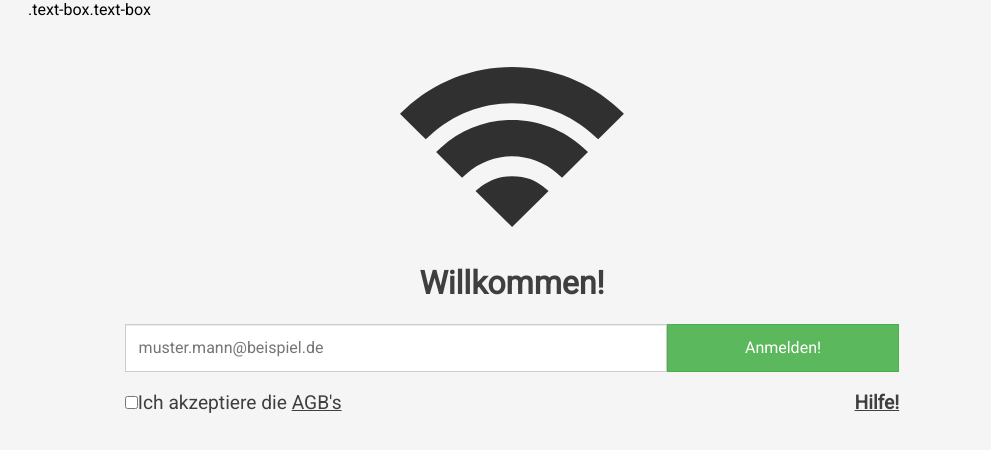
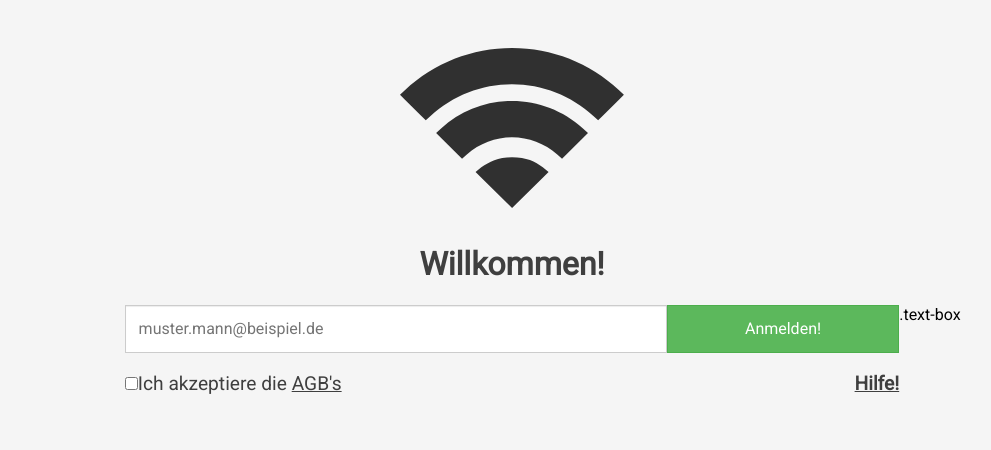
Before and after one commit to max-wil/open_wifi, a plain HTML site: page open_wifi.html in a window 1280 px wide. Both pictures are taken after a click on the element "AGB's". Shown: the whole page, without its empty margins (128-1119 px from the left). Drawn offline with nearby package versions, Linux system fonts and the light colour scheme.

Commit message:
fixing js

```diff
--- a/main.js
+++ b/main.js
@@ -1,10 +1,10 @@
 jQuery(document).ready(function() {
    jQuery(".js_terms").click(function() {
-       jQuery(".container").prepend(".text-box");
+       jQuery(".container").append(".text-box");
        jQuery(".text-box").append(".terms-text")
    });
-   jQuery(".js_terms").click(function() {
-       jQuery(".container").prepend(".text-box");
+   jQuery(".js_help").click(function() {
+       jQuery(".container").append(".text-box");
        jQuery(".text-box").append(".help-text")
    });
 });
--- a/style.css
+++ b/style.css
@@ -73,6 +73,7 @@ p {
 .input-group h3 {
     float: right;
     color: #3f3f3f;
+    cursor: pointer;
 }
 .terms {
     text-decoration: underline;
```
